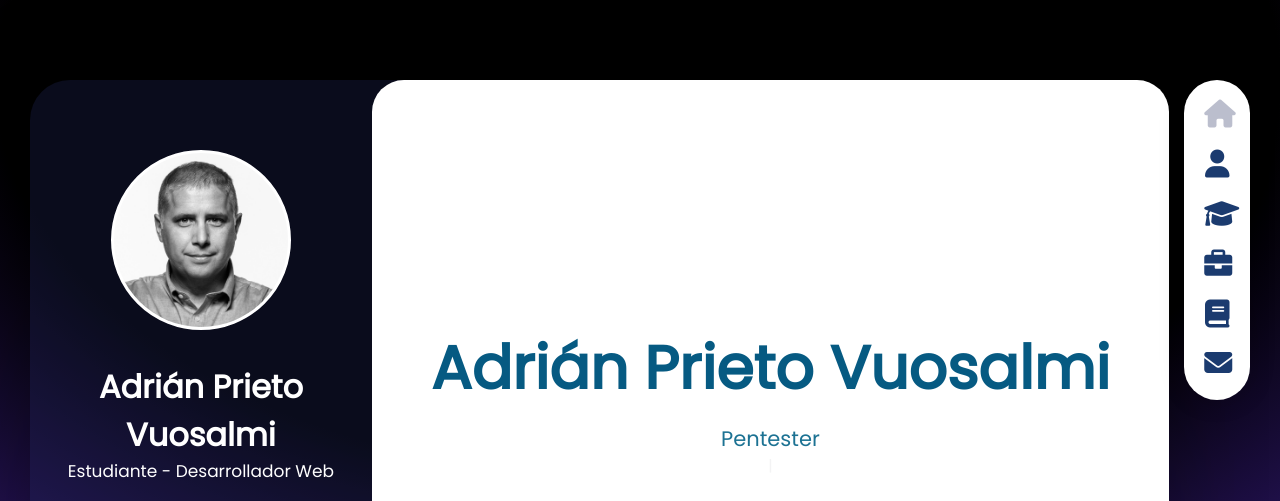
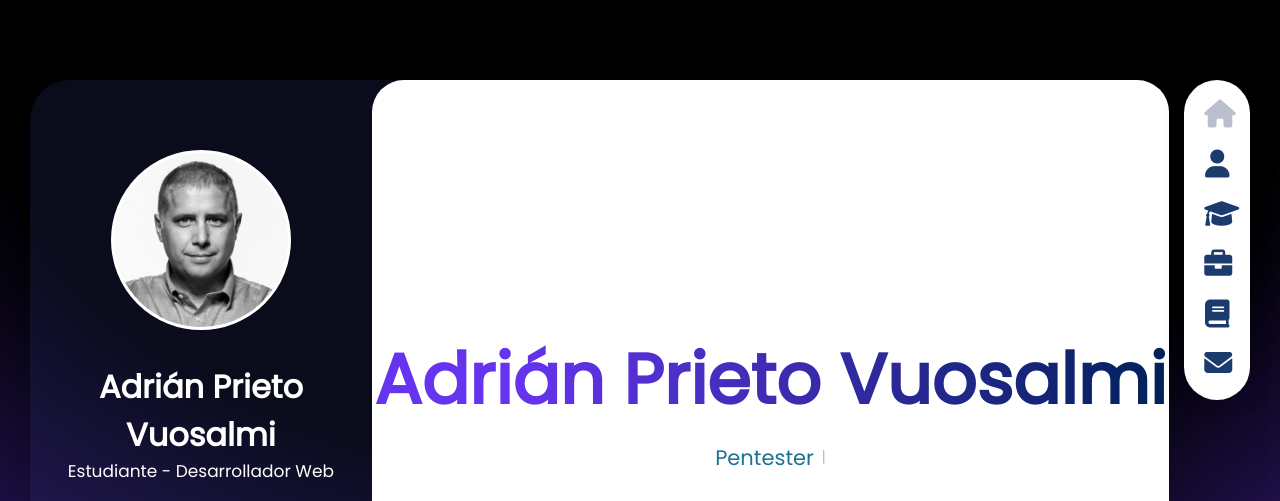
Before and after one commit to ertiti11/MaquetacionWebCV, a plain HTML site: page index.html in a window 1280 px wide. Shown: the top 501 px of the page. Drawn offline with nearby package versions, Linux system fonts and the light colour scheme.

Commit message:
Update styles and add typing animation to job title

```diff
--- a/css/estilos.css
+++ b/css/estilos.css
@@ -318,7 +318,6 @@ body {
   -moz-border-radius: 0 10rem 10rem 0;
   -ms-border-radius: 0 10rem 10rem 0;
   -o-border-radius: 0 10rem 10rem 0;
-
 }
 /* el redondeo se ve de esta forma puesto que la caja layout__content está completa en azul y el redondeo viene en content_page */
 .content__page {
@@ -336,10 +335,24 @@ body {
   justify-content: center;
 }
 
+.typed_container{
+  display: flex;
+  align-items: center;
+  gap: .5em;
+}
+
+
+
 .page__name {
-  font-size: 6rem;
+  font-size: 7rem;
+  text-align: center;
   margin-bottom: 1rem;
-  color: var(--color-title);
+  background: #6633ee;
+  background: -webkit-linear-gradient(to right, #6633ee 18%, #002159 100%);
+  background: -moz-linear-gradient(to right, #6633ee 18%, #002159 100%);
+  background: linear-gradient(to right, #6633ee 18%, #002159 100%);
+  -webkit-background-clip: text;
+  -webkit-text-fill-color: transparent;
 }
 
 .page__job {
--- a/index.html
+++ b/index.html
@@ -119,7 +119,10 @@
       <main class="layout__content">
         <section class="content__page">
           <h1 class="page__name">Adrián Prieto Vuosalmi</h1>
-          <h2 class="page__job" id="element">Desarrollador Web</h2>
+          <div class="typed_container">
+
+            <span class="page__job" id="element">Desarrollador Web</span>
+          </div>
         </section>
       </main>
     </div>
@@ -128,6 +131,7 @@
       var typed = new Typed("#element", {
         strings: ["Desarrollador Web", "Pentester"],
         typeSpeed: 50,
+        loop: true,
       });
     </script>
   </body>
```
Also changed, not shown: 1 other file.
